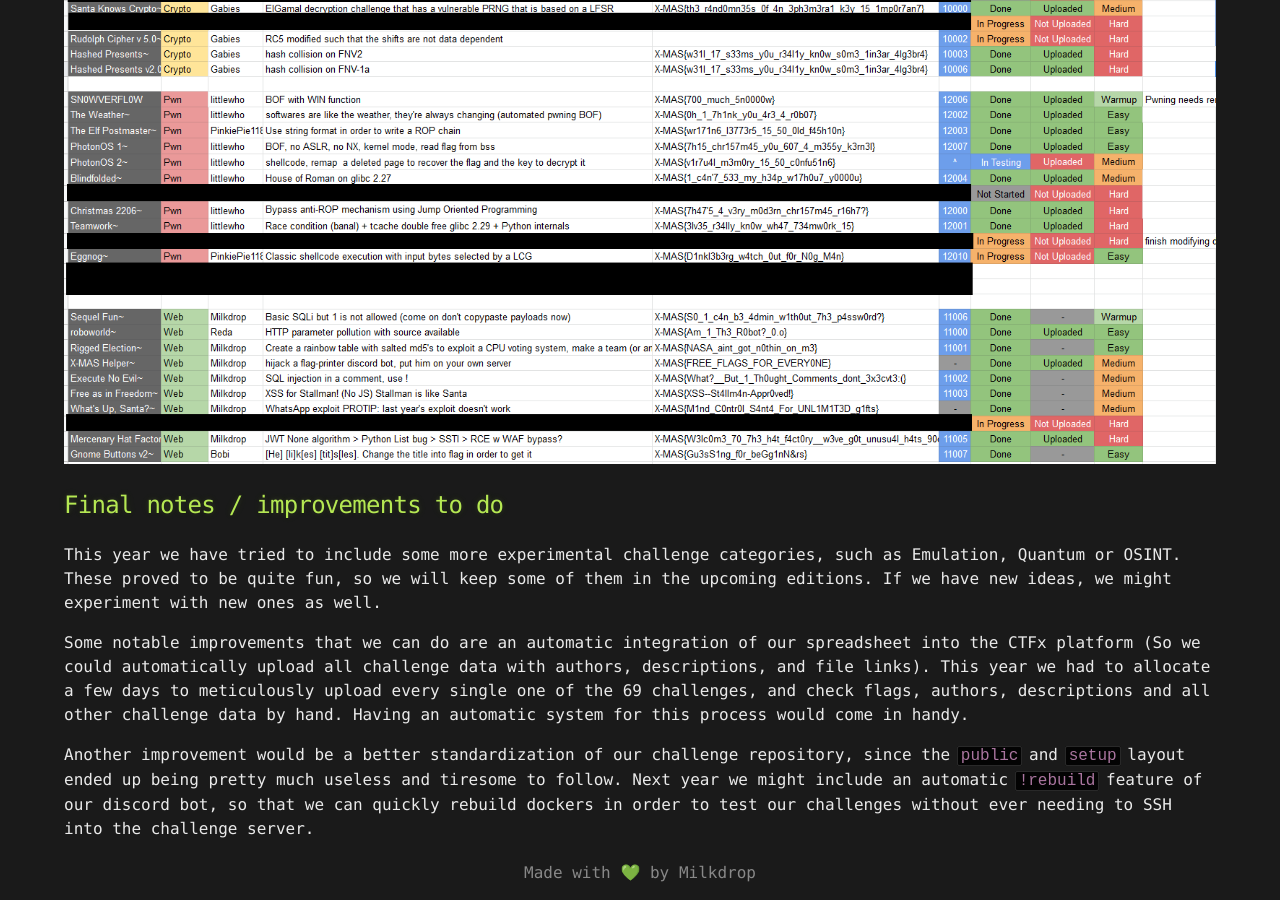
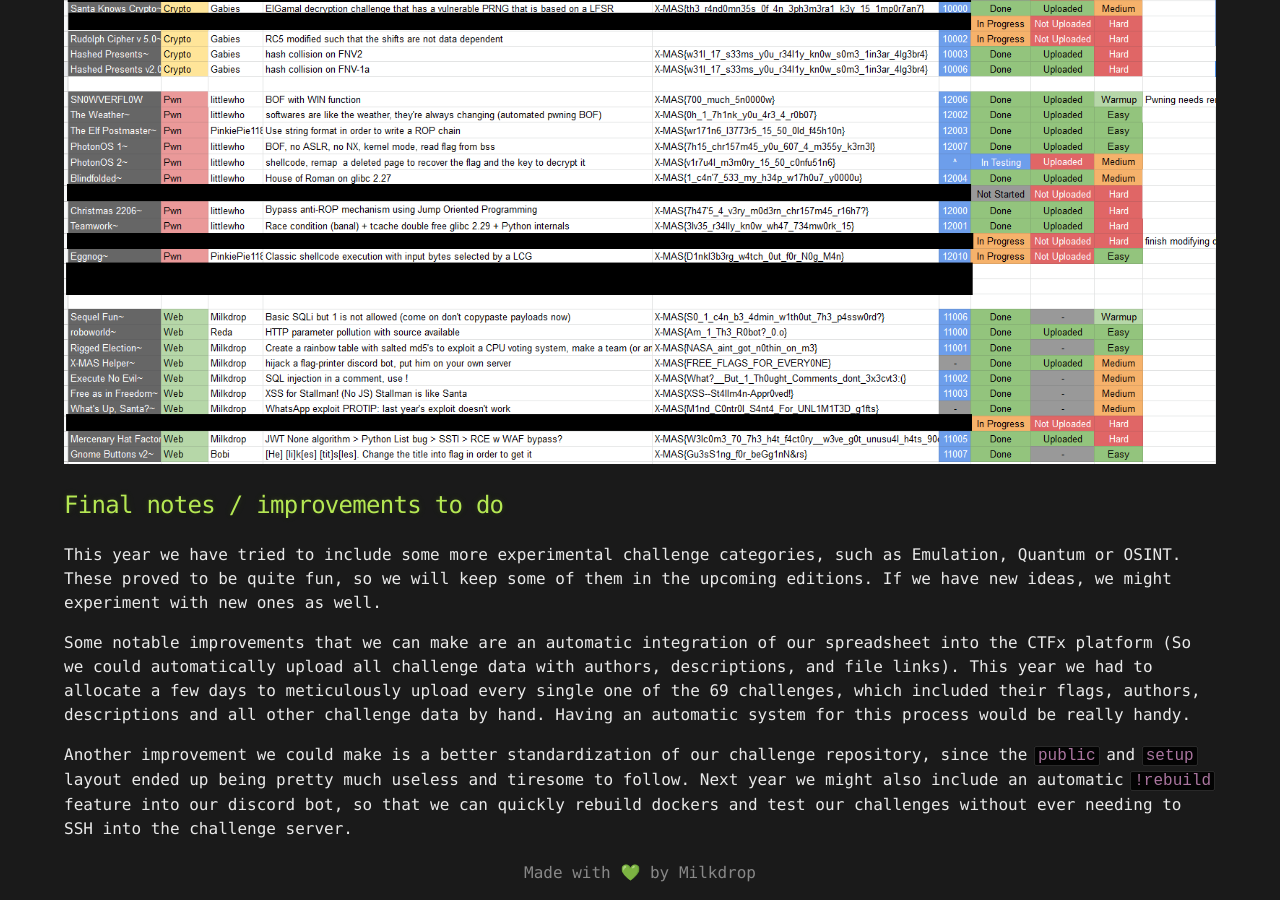
Before and after one commit to HecariiTuicaSiPaunii/Blog, a Jekyll site: the page built from content/posts/2019/X-MAS_CTF_Logistics.md, in a window 1280 px wide and 900 px high, scrolled down 2990 px. Built offline with Jekyll 4.4.1, drawn with Linux system fonts in a browser that asks for light colours; our own code applies the rules of GitHub Pages for plain Markdown files.

Commit message:
Update X-MAS_CTF_Logistics.md

```diff
--- a/content/posts/2019/X-MAS_CTF_Logistics.md
+++ b/content/posts/2019/X-MAS_CTF_Logistics.md
@@ -43,6 +43,6 @@ In order to store all our docker files or challenge data, we have created a [git
 
 This year we have tried to include some more experimental challenge categories, such as Emulation, Quantum or OSINT. These proved to be quite fun, so we will keep some of them in the upcoming editions. If we have new ideas, we might experiment with new ones as well.
 
-Some notable improvements that we can do are an automatic integration of our spreadsheet into the CTFx platform (So we could automatically upload all challenge data with authors, descriptions, and file links). This year we had to allocate a few days to meticulously upload every single one of the 69 challenges, and check flags, authors, descriptions and all other challenge data by hand. Having an automatic system for this process would come in handy.
+Some notable improvements that we can make are an automatic integration of our spreadsheet into the CTFx platform (So we could automatically upload all challenge data with authors, descriptions, and file links). This year we had to allocate a few days to meticulously upload every single one of the 69 challenges, which included their flags, authors, descriptions and all other challenge data by hand. Having an automatic system for this process would be really handy.
 
-Another improvement would be a better standardization of our challenge repository, since the `public` and `setup` layout ended up being pretty much useless and tiresome to follow. Next year we might include an automatic `!rebuild` feature of our discord bot, so that we can quickly rebuild dockers in order to test our challenges without ever needing to SSH into the challenge server.
+Another improvement we could make is a better standardization of our challenge repository, since the `public` and `setup` layout ended up being pretty much useless and tiresome to follow. Next year we might also include an automatic `!rebuild` feature into our discord bot, so that we can quickly rebuild dockers and test our challenges without ever needing to SSH into the challenge server.
```
